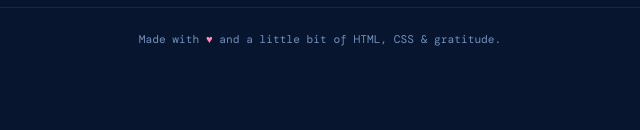
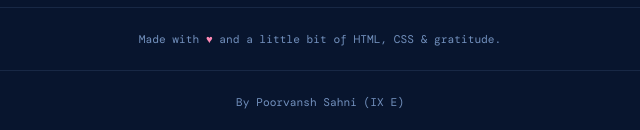
Before and after one commit to poorvanshdpsgn-prog/Teacher-s-day, a plain HTML site: page index.html in a window 1280 px wide. Shown: the part 2883-3013 px from the top of the page, without its empty margins (320-960 px from the left). Before the commit the page ends 2953 px from the top, so only its background shows below. Drawn offline with nearby package versions, Linux system fonts and the light colour scheme.

Commit message:
Add author credit to the footer

```diff
--- a/index.html
+++ b/index.html
@@ -60,6 +60,7 @@
       </section>
     </main>
     <footer>Made with <span>♥</span> and a little bit of HTML, CSS &amp; gratitude.</footer>
+    <footer>By Poorvansh Sahni (IX E)</footer>
     <script src="e.js"></script>
   </body>
 </html>
```
